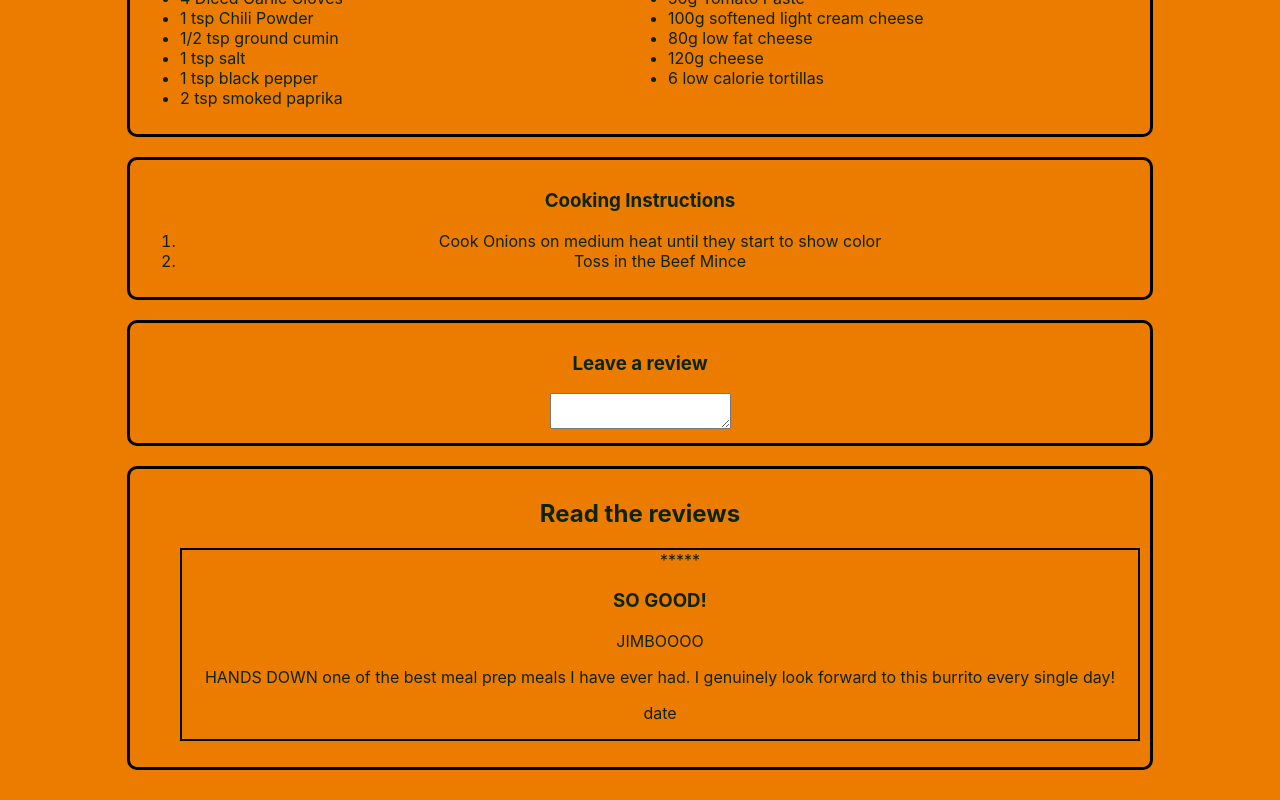
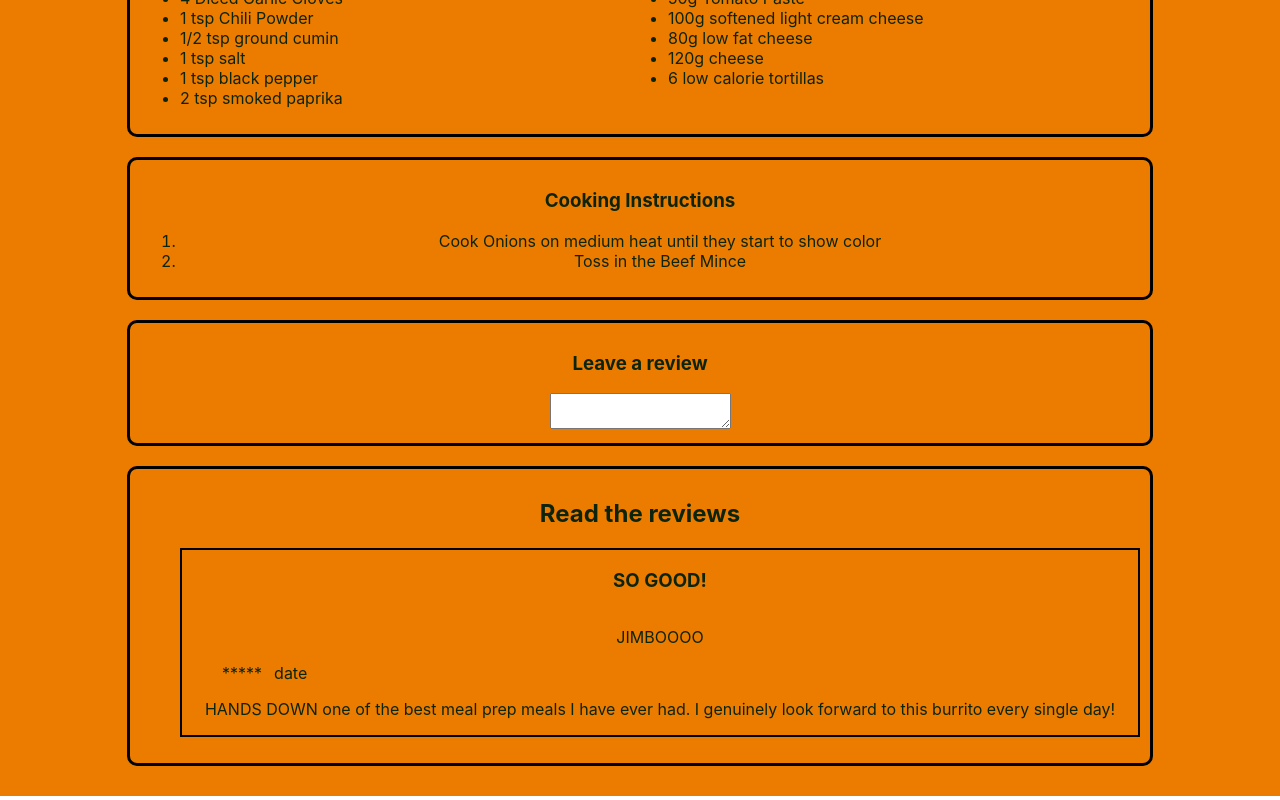
Before and after one commit to AlexDoss42/cookbook, a React (Create React App) app: page / in a window 1280 px wide. Shown: the part 1155-1955 px from the top of the page. Built offline with nearby package versions, Linux system fonts and the light colour scheme.

Commit message:
gets stars and date lined up

```diff
--- a/src/Components/Review.css
+++ b/src/Components/Review.css
@@ -1,3 +1,15 @@
 .review-container {
     border: 2px solid black;
+    display: flex;
+    flex-direction: column;
+    justify-content: left;
 }
+
+.rating-date-container {
+    display: flex;
+    flex-direction: row;
+}
+
+.date {
+    padding-left: 12px;
+}
--- a/src/Components/Review.jsx
+++ b/src/Components/Review.jsx
@@ -6,11 +6,13 @@ export const Review = ( { review_data }) => {
     const { title, author, rating, review } = review_data.review_data
   return (
     <div className='review-container'>
-        <StarRating rating={rating} />
         <h3>{title}</h3>
         <p>{author}</p>
+        <div className='rating-date-container'>
+        <StarRating rating={rating} />
+        <span className='date'>date</span>
+        </div>
         <p>{review}</p>
-        <p>date</p>
     </div>
   )
 }
```
